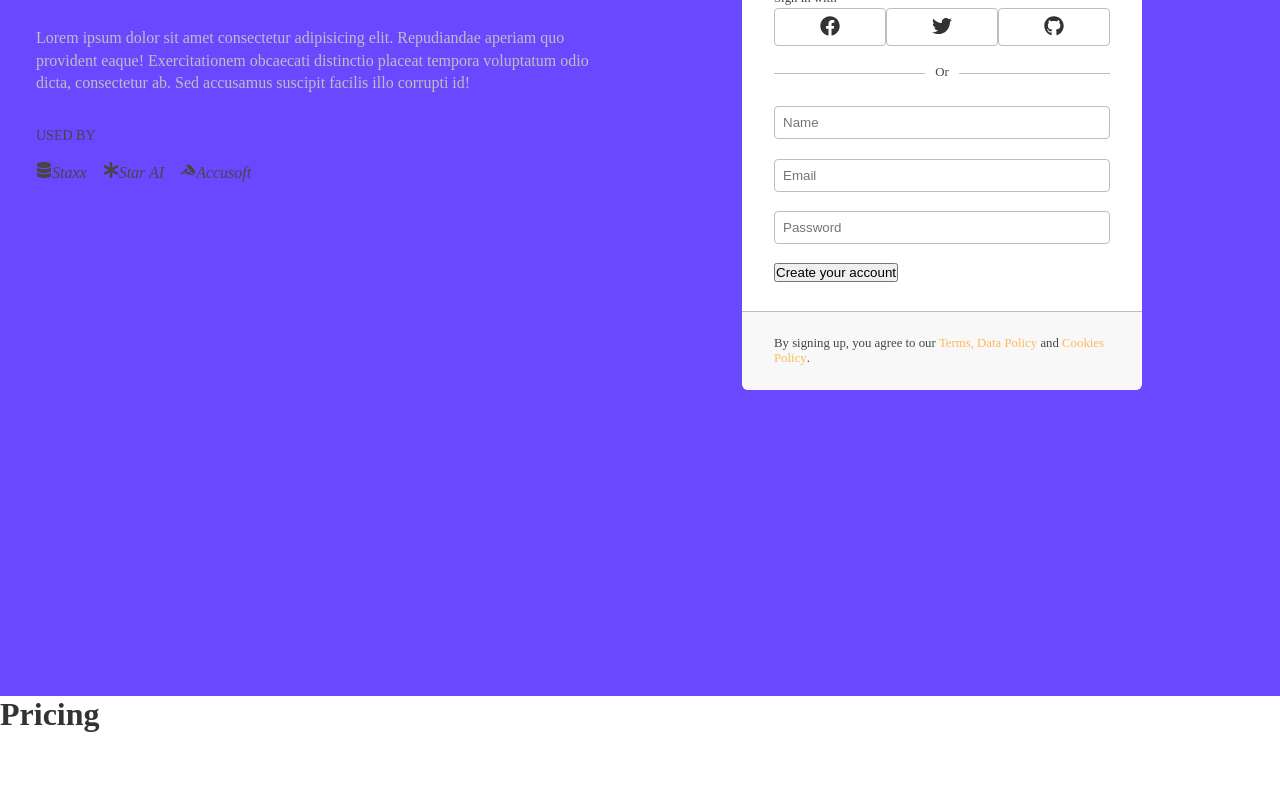
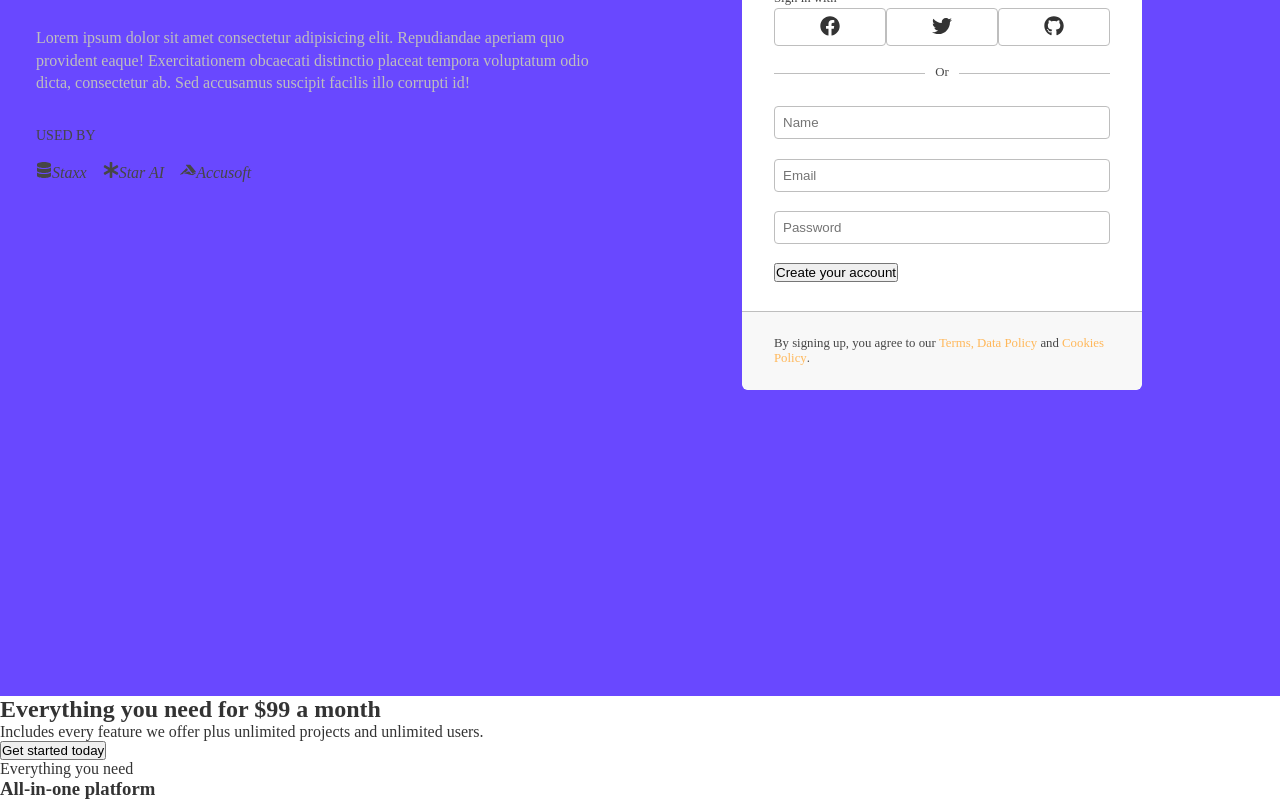
Before and after one commit to FilipiMachado/product-website, a React (Create React App) app: page / in a window 1280 px wide. Shown: the part 204-1004 px from the top of the page. Before the commit the page ends 937 px from the top, so only its background shows below. Built offline with nearby package versions, Linux system fonts and the light colour scheme.

Commit message:
added navbar

```diff
--- a/src/components/Pricing.jsx
+++ b/src/components/Pricing.jsx
@@ -1,13 +1,38 @@
-import React from 'react'
+import React from "react";
 // Styles
-import "./PricingStyles.css"
+import "./PricingStyles.css";
 
 const Pricing = () => {
-    return (
-        <>
-            <h1>Pricing</h1>
-        </>
-    )
-}
+  return (
+    <>
+      <div className="pricing">
+        <div className="container">
+          <div className="top-content">
+            <div>
+              <h2>
+                Everything you need for <span>$99 a month</span>
+              </h2>
+              <p>
+                Includes every feature we offer plus unlimited projects and
+                unlimited users.
+              </p>
+            </div>
+            <div className="btn-div">
+              <button>Get started today</button>
+            </div>
+          </div>
+          <div className="bottom-content">
+            <div className="card">
+              <p>
+                <span>Everything you need</span>
+              </p>
+              <h3>All-in-one platform</h3>
+            </div>
+          </div>
+        </div>
+      </div>
+    </>
+  );
+};
 
-export default Pricing
+export default Pricing;
```
